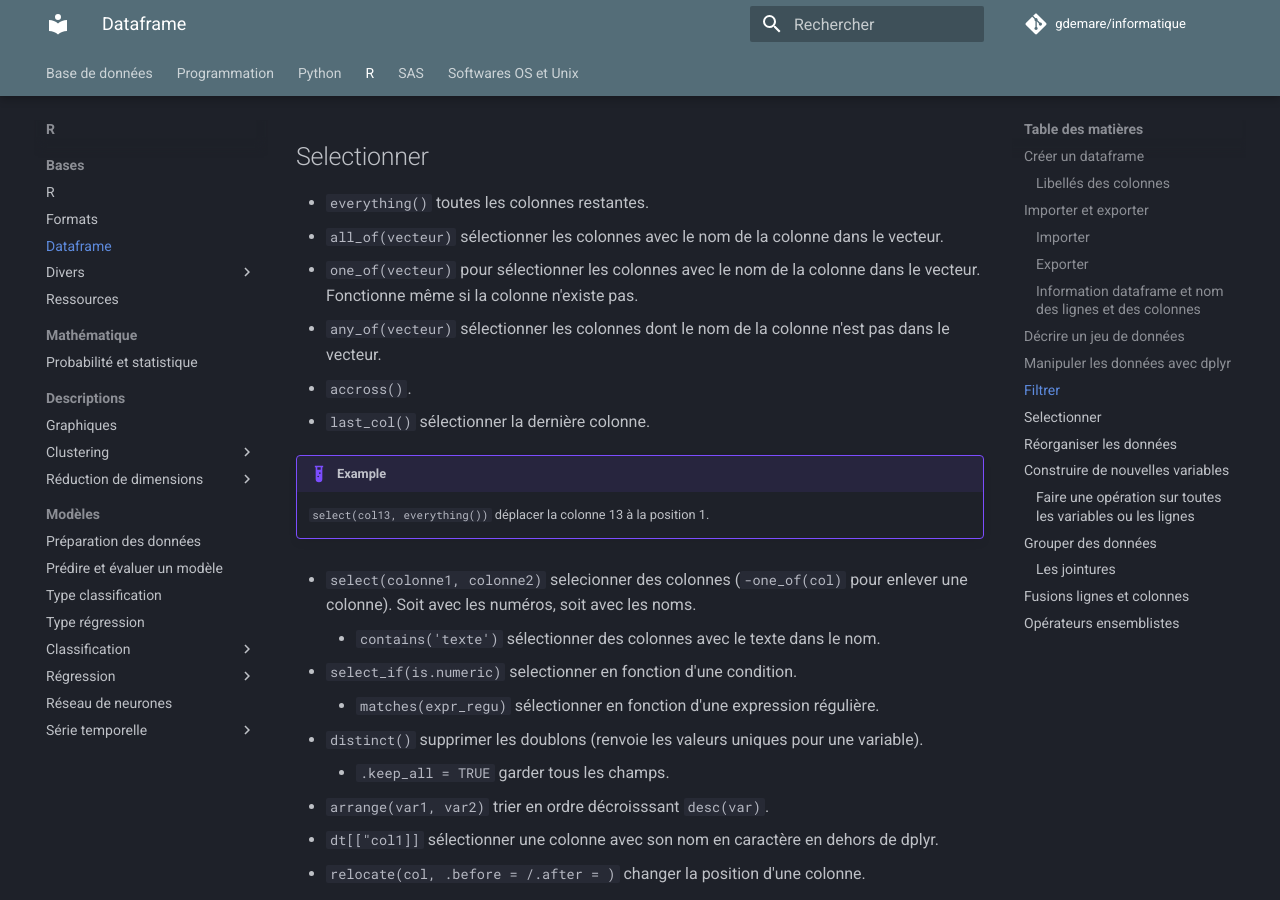
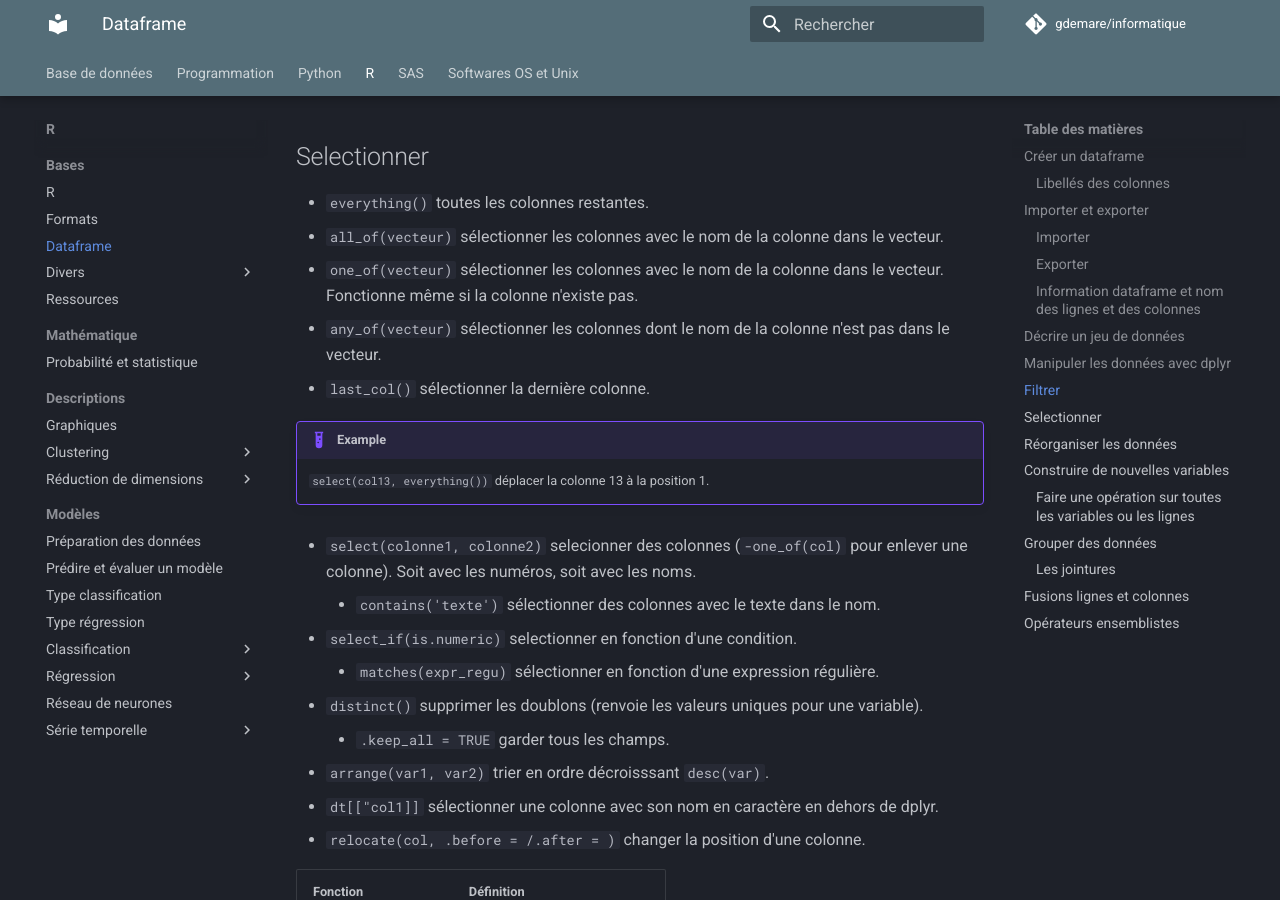
Before and after one commit to gdemare/Informatique, an MkDocs documentation site: the page built from docs/r/manipuler-donnees_r.md, in a window 1280 px wide and 900 px high, scrolled down 2453 px. Built offline with MkDocs 1.6.1 and Material for MkDocs 9.7.7, drawn with Linux system fonts in a browser that asks for light colours; comment, search, counter and statistics services are not loaded; some of the changed text lies outside the part shown.

Commit message:
Update manipuler-donnees_r.md

```diff
--- a/docs/r/manipuler-donnees_r.md
+++ b/docs/r/manipuler-donnees_r.md
@@ -79,9 +79,8 @@ max_by <- function(data, var, by) {
 
 * `everything()` toutes les colonnes restantes.
 * `all_of(vecteur)` sélectionner les colonnes avec le nom de la colonne dans le vecteur.
-* `one_of(vecteur)` pour sélectionner  les colonnes avec le nom de la colonne dans le vecteur. Fonctionne même si la colonne n'existe pas.
+* `one_of(vecteur)` sélectionner  les colonnes avec le nom de la colonne dans le vecteur. Fonctionne même si la colonne n'existe pas.
 * `any_of(vecteur)` sélectionner les colonnes dont le nom de la colonne n'est pas dans le vecteur.
-* `accross()`.
 * `last_col()` sélectionner la dernière colonne.
 
 !!! example
```
Also changed, not shown: other parts of docs/r/manipuler-donnees_r.md (+5 -2 lines).
